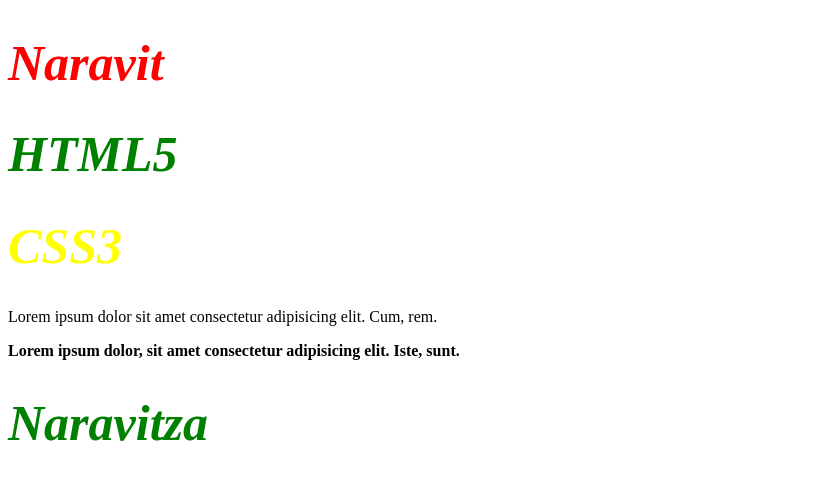
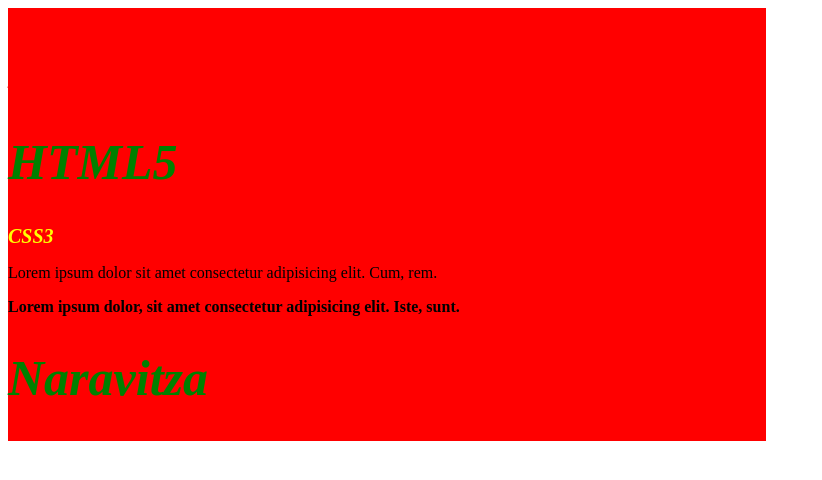
Before and after one commit to Wichy007/CSS_basic, a plain HTML site: page index.html in a window 1280 px wide. Shown: the whole page, without its empty margins (0-822 px from the left). Drawn offline with Linux system fonts and the light colour scheme.

Commit message:
add background color

```diff
--- a/index.html
+++ b/index.html
@@ -16,7 +16,7 @@
         }
         #title{
             color: yellow;
-            font-size: ;
+            font-size: 20px;
         }
         h1,.title{
             font-style: italic;
@@ -26,6 +26,11 @@
         }
         h1.message{
             color: green;
+        }
+        div{
+            background-color: red;
+            float: left;
+            width: 60%;
         }
     </style>
 </head>
```
